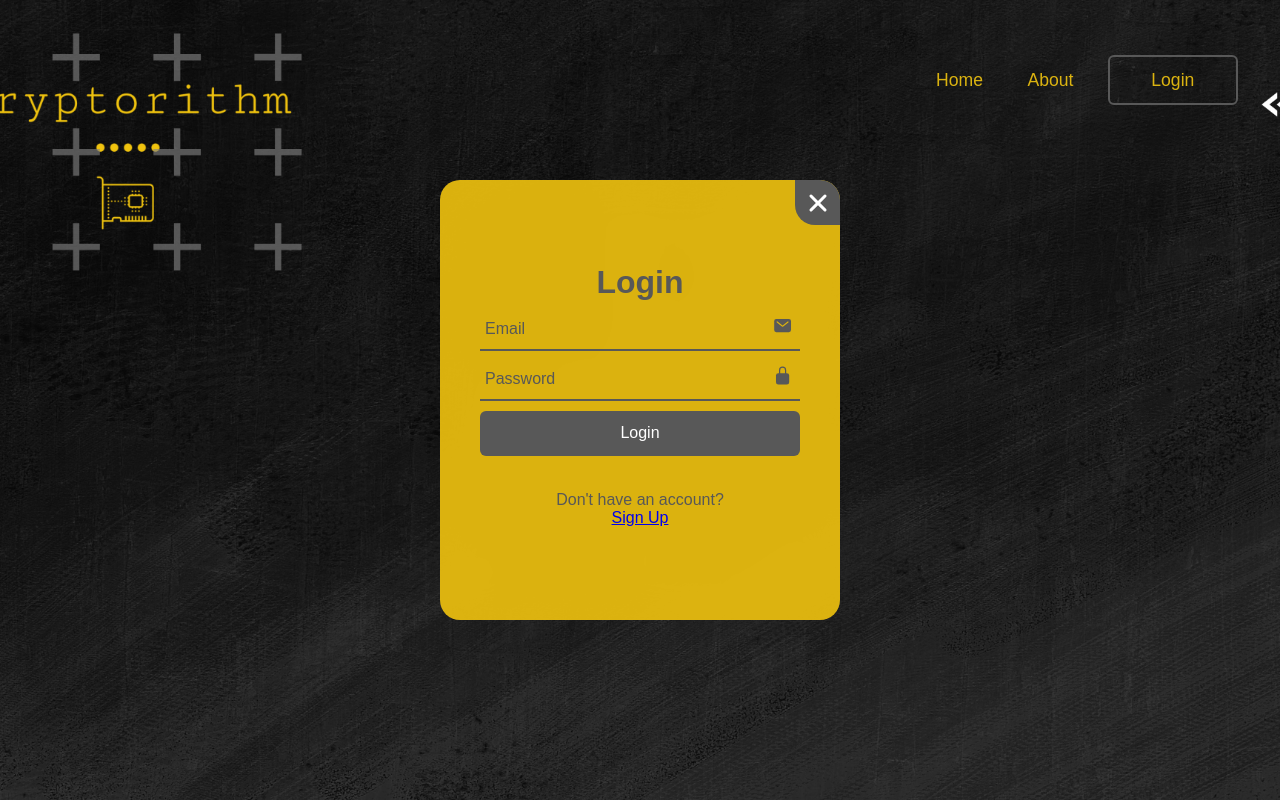
After one commit to zali07/Cryptorithm, a Flask app: template website/templates/cryptorithm.html in a window 1280 px wide. The commit adds this page. Run offline with Flask 3, Linux system fonts and the light colour scheme; the template is opened without the code that fills it, so the values that code supplies are empty.

Commit message:
images, new welcome page with design

```diff
--- a/website/templates/base.html
+++ b/website/templates/base.html
@@ -73,9 +73,15 @@
       <div class="collapse navbar-collapse" id="navbar">
         <div class="navbar-nav">
           {% if user.is_authenticated %}
+          <a class="nav-item nav-link" id="cryptorithm" href="/cryptorithm"
+            >Cryptorithm</a
+          >
           <a class="nav-item nav-link" id="home" href="/">Home</a>
           <a class="nav-item nav-link" id="logout" href="/logout">Logout</a>
           {% else %}
+          <a class="nav-item nav-link" id="cryptorithm" href="/cryptorithm"
+            >Cryptorithm</a
+          >
           <a class="nav-item nav-link" id="login" href="/login">Login</a>
           <a class="nav-item nav-link" id="signUp" href="/sign-up">Sign Up</a>
           {% endif %}
--- /dev/null
+++ b/website/templates/cryptorithm.css
@@ -0,0 +1,195 @@
+* {
+  margin: 0;
+  padding: 0;
+  box-sizing: border-box;
+  font-family: "Poppins", sans-serif;
+}
+
+body {
+  display: flex;
+  justify-content: center;
+  align-items: center;
+  min-height: 100vh;
+  background: url("/images/CryptorithmBackground.png") no-repeat;
+  background-size: cover;
+  background-position: center;
+}
+
+header {
+  position: fixed;
+  top: 0;
+  left: 70%;
+  width: 100%;
+  padding: 4.3% 0%;
+  display: flex;
+  justify-content: space-between;
+  align-items: center;
+  z-index: 99;
+}
+
+.navigation a {
+  position: relative;
+  font-size: 1.1em;
+  color: rgba(241, 196, 15, 0.9);
+  text-decoration: none;
+  font-weight: 500;
+  margin-left: 40px;
+}
+
+.navigation a::after {
+  content: "";
+  position: absolute;
+  left: 0;
+  bottom: -6px;
+  width: 100%;
+  height: 3px;
+  background: rgba(88, 88, 88);
+  border-radius: 5px;
+  transform-origin: right;
+  transform: scaleX(0);
+  transition: transform 0.5s;
+}
+
+.navigation a:hover:after {
+  transform-origin: left;
+  transform: scaleX(1);
+}
+
+.navigation .btnLogin-popup {
+  width: 130px;
+  height: 50px;
+  background: transparent;
+  border: 2px solid rgba(88, 88, 88);
+  outline: none;
+  border-radius: 6px;
+  cursor: pointer;
+  font-size: 1.1em;
+  color: rgba(241, 196, 15, 0.9);
+  font-weight: 500;
+  margin-left: 30px;
+  transition: 0.5s;
+}
+
+.navigation .btnLogin-popup:hover {
+  background-color: rgba(88, 88, 88);
+  color: rgba(241, 196, 15, 0.9);
+}
+
+.wrapper {
+  position: relative;
+  width: 400px;
+  height: 440px;
+  background: transparent;
+  border: 2px solid (255, 255, 255, 0.5);
+  border-radius: 20px;
+  backdrop-filter: blur(20px);
+  box-shadow: 0 0 30px (0, 0, 0, 0.5);
+  display: flex;
+  justify-content: center;
+  align-items: center;
+  overflow: hidden;
+  background-color: rgba(241, 196, 15, 0.9);
+}
+
+.wrapper .form-box {
+  width: 100%;
+  padding: 40px;
+}
+
+.wrapper .icon-close {
+  position: absolute;
+  top: 0;
+  right: 0;
+  width: 45px;
+  height: 45px;
+  background: rgba(88, 88, 88);
+  font-size: 2em;
+  color: white;
+  display: flex;
+  justify-content: center;
+  align-items: center;
+  border-bottom-left-radius: 20px;
+  cursor: pointer;
+  z-index: 1;
+}
+
+.form-box h2 {
+  font-size: 2em;
+  color: rgba(88, 88, 88);
+  text-align: center;
+}
+
+.input-box {
+  position: relative;
+  width: 100%;
+  height: 50px;
+  border-bottom: 2px solid rgba(88, 88, 88);
+}
+
+.input-box label {
+  position: absolute;
+  top: 40%;
+  left: 5px;
+  font-size: 1em;
+  color: rgba(88, 88, 88);
+  font-weight: 500;
+  pointer-events: none;
+  transition: 0.4s;
+}
+
+.input-box input:focus ~ label,
+.input-box input:valid ~ label {
+  top: 3px;
+}
+
+.input-box input {
+  width: 100%;
+  height: 100%;
+  background: transparent;
+  border: none;
+  outline: none;
+  font-size: 1em;
+  color: grey;
+  font-weight: 600;
+  padding: 15px 0px 0px 5px;
+}
+
+.input-box .icon {
+  position: absolute;
+  right: 8px;
+  font-size: 1.2em;
+  color: rgba(88, 88, 88);
+  line-height: 57px;
+}
+
+.btn {
+  width: 100%;
+  height: 45px;
+  background: rgba(88, 88, 88);
+  border: none;
+  outline: none;
+  border-radius: 6px;
+  cursor: pointer;
+  font-size: 1em;
+  color: white;
+  font-weight: 500;
+  margin: 10px 0px;
+}
+
+.login-signup {
+  font-size: 1em;
+  color: rgba(88, 88, 88);
+  text-align: center;
+  font-weight: 500;
+  margin: 25px 0 10px;
+}
+
+.login-signup p a {
+  color: rgba(88, 88, 88);
+  text-decoration: none;
+  font-weight: 600;
+}
+
+.login-signup p a:hover {
+  text-decoration: underline;
+}
--- /dev/null
+++ b/website/templates/cryptorithm.html
@@ -0,0 +1,53 @@
+<!DOCTYPE html>
+<html lang="en">
+  <head>
+    <meta charset="UTF-8" />
+    <meta name="viewport" content="width=device-width, initial-scale=1.0" />
+    <title>Cryptorithm</title>
+    <link rel="stylesheet" href="cryptorithm.css" />
+  </head>
+
+  <body>
+    <header>
+      <nav class="navigation">
+        <a href="#">Home</a>
+        <a href="#">About</a>
+        <button class="btnLogin-popup">Login</button>
+      </nav>
+    </header>
+
+    <div class="wrapper">
+      <span class="icon-close"><ion-icon name="close"></ion-icon></span>
+      <div class="form-box login">
+        <h2>Login</h2>
+        <form action="#">
+          <div class="input-box">
+            <span class="icon"><ion-icon name="mail"></ion-icon></span>
+            <input type="email" required />
+            <label>Email</label>
+          </div>
+          <div class="input-box">
+            <span class="icon"><ion-icon name="lock-closed"></ion-icon></span>
+            <input type="password" required />
+            <label>Password</label>
+          </div>
+          <button type="submit" class="btn">Login</button>
+          <div class="login-signup">
+            <p>Don't have an account?</p>
+            <a href="#" class="signup-link">Sign Up</a>
+          </div>
+        </form>
+      </div>
+    </div>
+
+    <script src="cryptorithm.js"></script>
+    <script
+      type="module"
+      src="https://unpkg.com/ionicons@7.1.0/dist/ionicons/ionicons.esm.js"
+    ></script>
+    <script
+      nomodule
+      src="https://unpkg.com/ionicons@7.1.0/dist/ionicons/ionicons.js"
+    ></script>
+  </body>
+</html>
--- a/website/templates/home.html
+++ b/website/templates/home.html
@@ -1,4 +1,5 @@
-{% extends "base.html" %} {% block title %}Home{% endblock %} {% block content%}
+{% extends "base.html" %} {% block title %}Cryptorithm{% endblock %} {% block
+content%}
 <h1 align="center">History</h1>
 <ul class="list-group list-group-flush" id="notes">
   {% for note in user.notes %}
```
Also changed, not shown: images/CryptorithmBackground.png (added), images/logo.png (added), images/logo_transparent.png (added).
